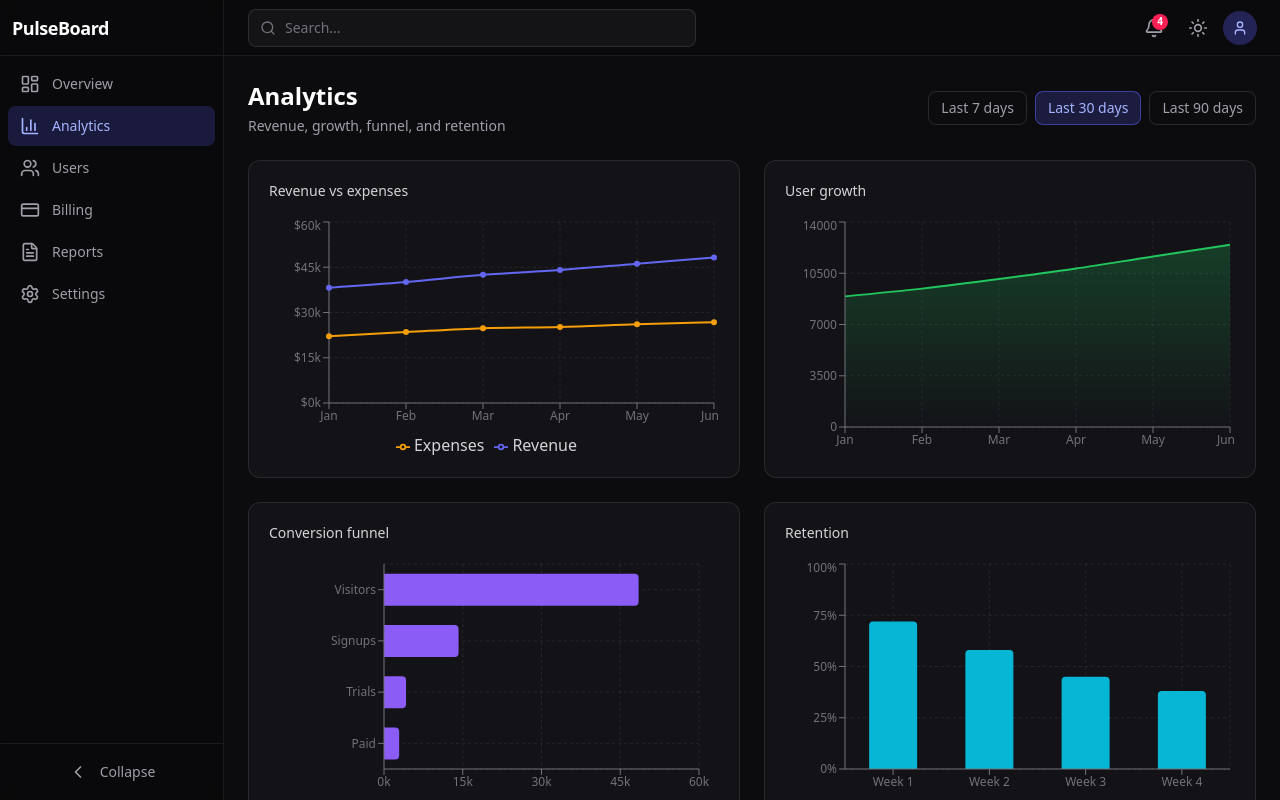
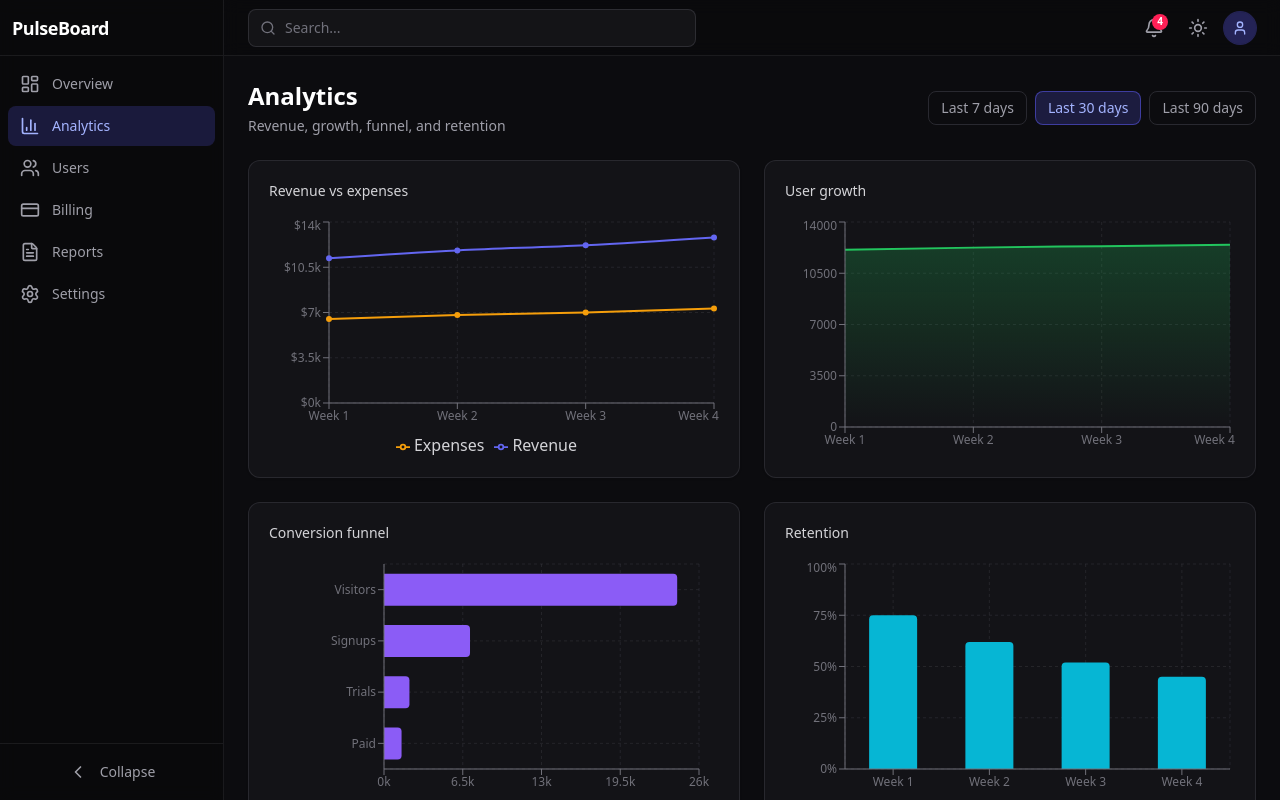
Before and after one commit to dchobarkar/pulseboard, a Next.js app: page /analytics in a window 1280 px wide. Built offline with nearby package versions, Linux system fonts and the light colour scheme.

Commit message:
feat: add 3 variants of data

```diff
--- a/app/(dashboard)/analytics/page.tsx
+++ b/app/(dashboard)/analytics/page.tsx
@@ -1,13 +1,21 @@
 "use client";
 
 import dynamic from "next/dynamic";
-import { useState } from "react";
+import { useState, useMemo } from "react";
 import { ChartWrapper } from "@/components/ui/ChartWrapper";
 import {
   revenueVsExpenses,
+  revenueVsExpenses7d,
+  revenueVsExpenses30d,
   userGrowthData,
+  userGrowthData7d,
+  userGrowthData30d,
   funnelSteps,
+  funnelSteps7d,
+  funnelSteps30d,
   retentionData,
+  retentionData7d,
+  retentionData30d,
 } from "@/data/dashboard";
 
 const RevenueVsExpensesChart = dynamic(
@@ -41,6 +49,58 @@ const dateRanges = [
 export default function AnalyticsPage() {
   const [dateRange, setDateRange] = useState<string>("30d");
 
+  const filteredRevenueVsExpenses = useMemo(() => {
+    switch (dateRange) {
+      case "7d":
+        return revenueVsExpenses7d;
+      case "30d":
+        return revenueVsExpenses30d;
+      case "90d":
+        return revenueVsExpenses;
+      default:
+        return revenueVsExpenses30d;
+    }
+  }, [dateRange]);
+
+  const filteredUserGrowth = useMemo(() => {
+    switch (dateRange) {
+      case "7d":
+        return userGrowthData7d;
+      case "30d":
+        return userGrowthData30d;
+      case "90d":
+        return userGrowthData;
+      default:
+        return userGrowthData30d;
+    }
+  }, [dateRange]);
+
+  const filteredFunnel = useMemo(() => {
+    switch (dateRange) {
+      case "7d":
+        return funnelSteps7d;
+      case "30d":
+        return funnelSteps30d;
+      case "90d":
+        return funnelSteps;
+      default:
+        return funnelSteps30d;
+    }
+  }, [dateRange]);
+
+  const filteredRetention = useMemo(() => {
+    switch (dateRange) {
+      case "7d":
+        return retentionData7d;
+      case "30d":
+        return retentionData30d;
+      case "90d":
+        return retentionData;
+      default:
+        return retentionData30d;
+    }
+  }, [dateRange]);
+
   return (
     <div className="space-y-4 sm:space-y-6">
       <div className="flex flex-col gap-3 sm:gap-4 sm:flex-row sm:items-center sm:justify-between">
@@ -70,19 +130,19 @@ export default function AnalyticsPage() {
 
       <div className="grid gap-4 sm:gap-6 grid-cols-1 lg:grid-cols-2">
         <ChartWrapper title="Revenue vs expenses">
-          <RevenueVsExpensesChart data={revenueVsExpenses} />
+          <RevenueVsExpensesChart data={filteredRevenueVsExpenses} />
         </ChartWrapper>
         <ChartWrapper title="User growth">
-          <UserGrowthChart data={userGrowthData} />
+          <UserGrowthChart data={filteredUserGrowth} />
         </ChartWrapper>
       </div>
 
       <div className="grid gap-4 sm:gap-6 grid-cols-1 lg:grid-cols-2">
         <ChartWrapper title="Conversion funnel">
-          <FunnelChart data={funnelSteps} />
+          <FunnelChart data={filteredFunnel} />
         </ChartWrapper>
         <ChartWrapper title="Retention">
-          <RetentionChart data={retentionData} />
+          <RetentionChart data={filteredRetention} />
         </ChartWrapper>
       </div>
     </div>
--- a/data/dashboard.ts
+++ b/data/dashboard.ts
@@ -58,6 +58,25 @@ export const revenueVsExpenses = [
   { month: "Jun", revenue: 48240, expenses: 26800 },
 ];
 
+// Daily data for last 7 days
+export const revenueVsExpenses7d = [
+  { month: "Day 1", revenue: 1580, expenses: 920 },
+  { month: "Day 2", revenue: 1620, expenses: 940 },
+  { month: "Day 3", revenue: 1680, expenses: 980 },
+  { month: "Day 4", revenue: 1710, expenses: 990 },
+  { month: "Day 5", revenue: 1750, expenses: 1010 },
+  { month: "Day 6", revenue: 1790, expenses: 1030 },
+  { month: "Day 7", revenue: 1820, expenses: 1050 },
+];
+
+// Weekly data for last 30 days (4 weeks)
+export const revenueVsExpenses30d = [
+  { month: "Week 1", revenue: 11200, expenses: 6500 },
+  { month: "Week 2", revenue: 11800, expenses: 6800 },
+  { month: "Week 3", revenue: 12200, expenses: 7000 },
+  { month: "Week 4", revenue: 12800, expenses: 7300 },
+];
+
 export const userGrowthData = [
   { month: "Jan", users: 8920 },
   { month: "Feb", users: 9450 },
@@ -67,6 +86,25 @@ export const userGrowthData = [
   { month: "Jun", users: 12450 },
 ];
 
+// Daily user growth for last 7 days
+export const userGrowthData7d = [
+  { month: "Day 1", users: 12380 },
+  { month: "Day 2", users: 12410 },
+  { month: "Day 3", users: 12435 },
+  { month: "Day 4", users: 12450 },
+  { month: "Day 5", users: 12465 },
+  { month: "Day 6", users: 12480 },
+  { month: "Day 7", users: 12495 },
+];
+
+// Weekly user growth for last 30 days
+export const userGrowthData30d = [
+  { month: "Week 1", users: 12100 },
+  { month: "Week 2", users: 12250 },
+  { month: "Week 3", users: 12350 },
+  { month: "Week 4", users: 12450 },
+];
+
 export const funnelSteps = [
   { stage: "Visitors", count: 48500 },
   { stage: "Signups", count: 14200 },
@@ -74,11 +112,41 @@ export const funnelSteps = [
   { stage: "Paid", count: 2890 },
 ];
 
+// Funnel data for different date ranges
+export const funnelSteps7d = [
+  { stage: "Visitors", count: 5600 },
+  { stage: "Signups", count: 1680 },
+  { stage: "Trials", count: 490 },
+  { stage: "Paid", count: 340 },
+];
+
+export const funnelSteps30d = [
+  { stage: "Visitors", count: 24200 },
+  { stage: "Signups", count: 7100 },
+  { stage: "Trials", count: 2100 },
+  { stage: "Paid", count: 1450 },
+];
+
 export const retentionData = [
   { week: "Week 1", rate: 72 },
   { week: "Week 2", rate: 58 },
   { week: "Week 3", rate: 45 },
   { week: "Week 4", rate: 38 },
+];
+
+// Retention data for different ranges (same structure, different values)
+export const retentionData7d = [
+  { week: "Day 1-2", rate: 85 },
+  { week: "Day 3-4", rate: 78 },
+  { week: "Day 5-6", rate: 72 },
+  { week: "Day 7", rate: 68 },
+];
+
+export const retentionData30d = [
+  { week: "Week 1", rate: 75 },
+  { week: "Week 2", rate: 62 },
+  { week: "Week 3", rate: 52 },
+  { week: "Week 4", rate: 45 },
 ];
 
 export type UserRole = "admin" | "member" | "viewer" | "guest";
```
